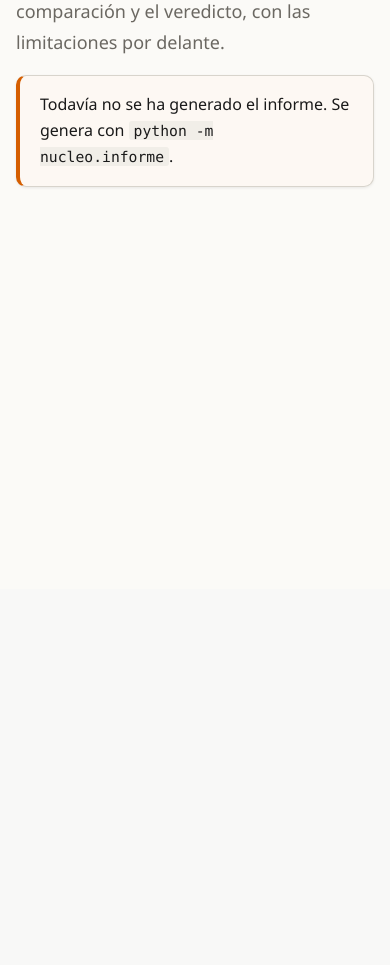
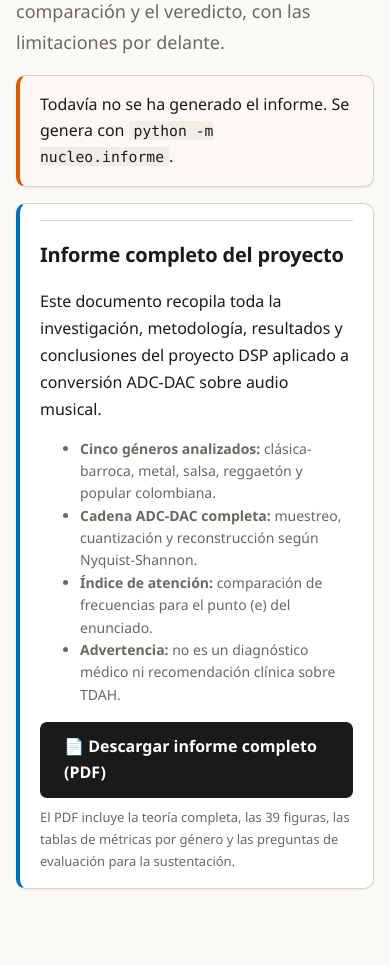
Before and after one commit to NPCamilo/generos-musicales-adc-dac, a Django app: template motor/templates/motor/informe.html in a window 390 px wide. Shown: the part 255-1220 px from the top of the page. Before the commit the page ends 442 px from the top, so only its background shows below. Run offline with Django 5.2, Linux system fonts and the light colour scheme; the template is opened without the code that fills it, so the values that code supplies are empty.

Commit message:
feat: informe con descarga PDF adjunto y descripcion breve; mejoras CSS (transiciones, hover, focus, responsive)

```diff
--- a/motor/templates/motor/informe.html
+++ b/motor/templates/motor/informe.html
@@ -34,6 +34,23 @@
 </div>
 {% endif %}
 
-
+<div class="panel acento">
+  <h2 style="margin-top:0">Informe completo del proyecto</h2>
+  <p class="entradilla" style="margin-bottom:12px">
+    Este documento recopila toda la investigación, metodología, resultados y
+    conclusiones del proyecto DSP aplicado a conversión ADC-DAC sobre audio
+    musical.
+  </p>
+  <ul style="font-size:14px;line-height:1.6;color:var(--suave);margin-bottom:16px">
+    <li><strong>Cinco géneros analizados:</strong> clásica-barroca, metal, salsa, reggaetón y popular colombiana.</li>
+    <li><strong>Cadena ADC-DAC completa:</strong> muestreo, cuantización y reconstrucción según Nyquist-Shannon.</li>
+    <li><strong>Índice de atención:</strong> comparación de frecuencias para el punto (e) del enunciado.</li>
+    <li><strong>Advertencia:</strong> no es un diagnóstico médico ni recomendación clínica sobre TDAH.</li>
+  </ul>
+  <a href="/informe_adjunto.pdf" class="boton-pdf" style="display:inline-block;padding:12px 24px;background:var(--tinta);color:#fff;text-decoration:none;border-radius:7px;font-weight:600;margin-bottom:8px;">📄 Descargar informe completo (PDF)</a>
+  <p style="font-size:13px;color:var(--suave);margin:0">
+    El PDF incluye la teoría completa, las 39 figuras, las tablas de métricas por género y las preguntas de evaluación para la sustentación.
+  </p>
+</div>
 
 {% endblock %}
```
Also changed, not shown: 1 other file.
